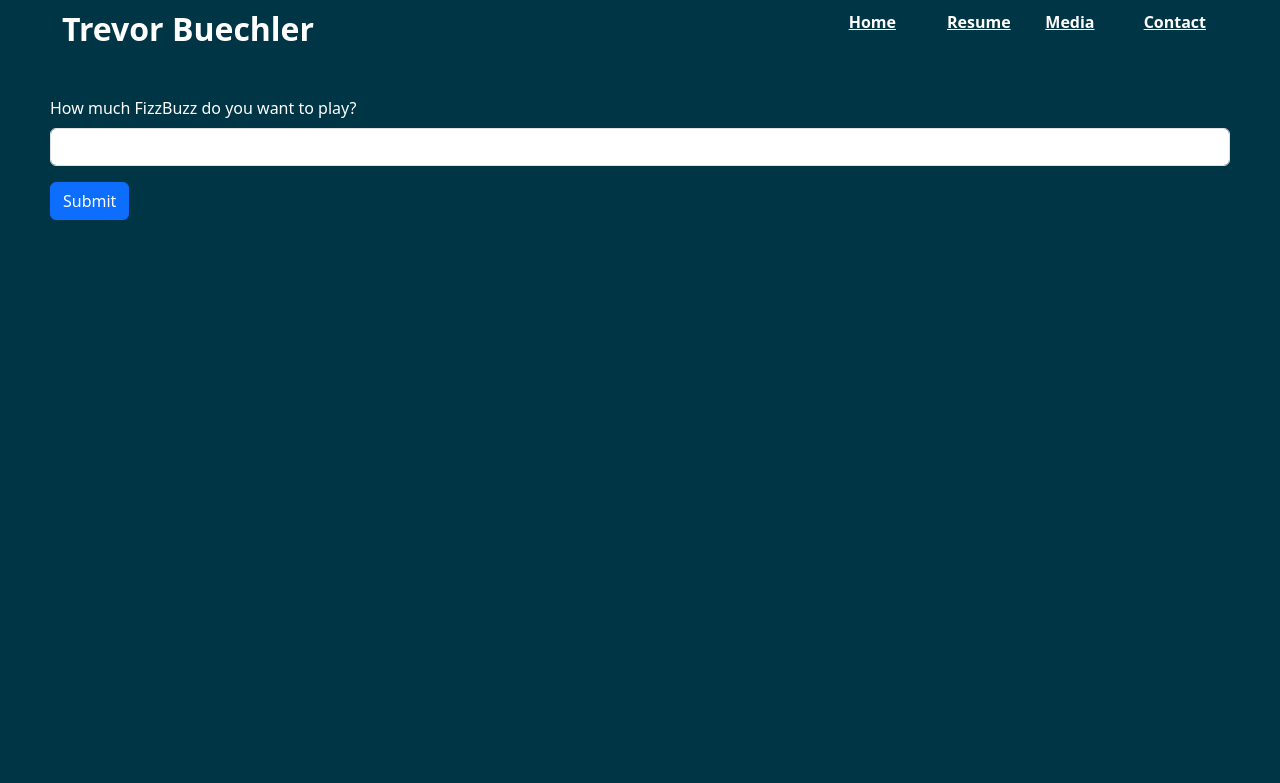
After one commit to wonderrxjr/WebsiteProject, a Flask app: page /fizzbuzz in a window 1280 px wide. The commit adds this page. Shown: the top 783 px of the page. Run offline with Flask 3, Linux system fonts and the light colour scheme.

Commit message:
Added more about me and doing a fizzbuzz test

```diff
--- a/static/stylesheets/style.css
+++ b/static/stylesheets/style.css
@@ -16,3 +16,7 @@ a {
     color:#ffffff;
     opacity: 0.5;
 }
+
+.header {
+    margin-bottom: 40;
+}
--- a/templates/contact.html
+++ b/templates/contact.html
@@ -9,7 +9,7 @@
     </head>
 
     <body>
-        <header>
+        <header class="header">
             <div class="container-fluid">
                 <div class="row">
                     <div class="col-8">
--- /dev/null
+++ b/templates/fizzbuzz.html
@@ -0,0 +1,39 @@
+<html>
+    <title>FizzBuzz</title>
+    <!-- Bootstrap CSS -->
+    <link href="https://cdn.jsdelivr.net/npm/bootstrap@5.3.3/dist/css/bootstrap.min.css" rel="stylesheet"
+        integrity="sha384-QWTKZyjpPEjISv5WaRU9OFeRpok6YctnYmDr5pNlyT2bRjXh0JMhjY6hW+ALEwIH" crossorigin="anonymous">
+    <link href="{{ url_for('static', filename='stylesheets/style.css')}}" rel="stylesheet">
+</head>
+
+<body>
+    <header class="header">
+        <div class="container-fluid">
+            <div class="row">
+                <div class="col-8">
+                    <h2><a href="/" style="text-decoration: none;">Trevor Buechler</a></h2>
+                </div>
+                <div class="col-1">
+                    <a href="/">Home</a>
+                </div>
+                <div class="col-1">
+                    <a href="https://drive.google.com/file/d/1p9SdetmSVCb9a_e2HcEAJJCxBZcJcbB2/view?usp=sharing", target="_blank">Resume</a>
+                </div>
+                <div class="col-1">
+                    <a href="/media">Media</a>
+                </div>
+                <div class="col-1">
+                    <a href="/contact">Contact</a>
+                </div>
+            </div>
+        </div>
+    </header>
+    <form action="{{ url_for('fizzbuzz')}}" method="post">
+        <div class="mb-3">
+          <label for="fizzbuzzin" class="form-label">How much FizzBuzz do you want to play?</label>
+          <input type="text" class="form-control" id="fizzbuzzin" name="fizzbuzz">
+        </div>
+        <button type="submit" class="btn btn-primary">Submit</button>
+      </form>
+    </body>
+</html>
--- a/templates/media.html
+++ b/templates/media.html
@@ -9,7 +9,7 @@
     </head>
 
     <body>
-        <header>
+        <header class="header">
             <div class="container-fluid">
                 <div class="row">
                     <div class="col-8">
--- a/test.py
+++ b/test.py
@@ -1,4 +1,4 @@
-from flask import Flask, render_template, send_from_directory
+from flask import Flask, render_template, send_from_directory, request
 import mariadb
 from dotenv import load_dotenv
 import os
@@ -32,6 +32,7 @@ def media():
     try:
         conn = mariadb.connect(**config)
         cur = conn.cursor()
+        # Will need to be updated to scale in the future
         cur.execute("SELECT * FROM media")
         rows = cur.fetchall()
         for row in rows:
@@ -44,6 +45,9 @@ def media():
             data.append(d)
         print(data)
         conn.close()
+        def sort_key(d):
+            return d['name']
+        data = sorted(data, key=sort_key)
     except mariadb.Error as e:
         print(f"Error connecting to MariaDB Platform: {e}")
     # Render the media.html template
@@ -53,3 +57,23 @@ def media():
 def contact():
     # Render the contact.html template
     return render_template('contact.html')
+
+@app.route('/fizzbuzz', methods =["GET", "POST"])
+def fizzbuzz():
+    if request.method == "POST":
+        print(request.form.get('fizzbuzz'))
+        return fizzbuzzhelper(int(request.form.get('fizzbuzz')))
+    return render_template('fizzbuzz.html')
+
+def fizzbuzzhelper(n):
+    fullout = ""
+    for i in range(1, n + 1):
+        out = ""
+        if i % 3 == 0:
+            out += 'Fizz'
+        if i % 5 == 0:
+            out += 'Buzz'
+        if out == '':
+            out += str(i)
+        fullout = fullout + out + "\n"
+    return fullout
```
Also changed, not shown: templates/index.html (+9 -4 lines).
